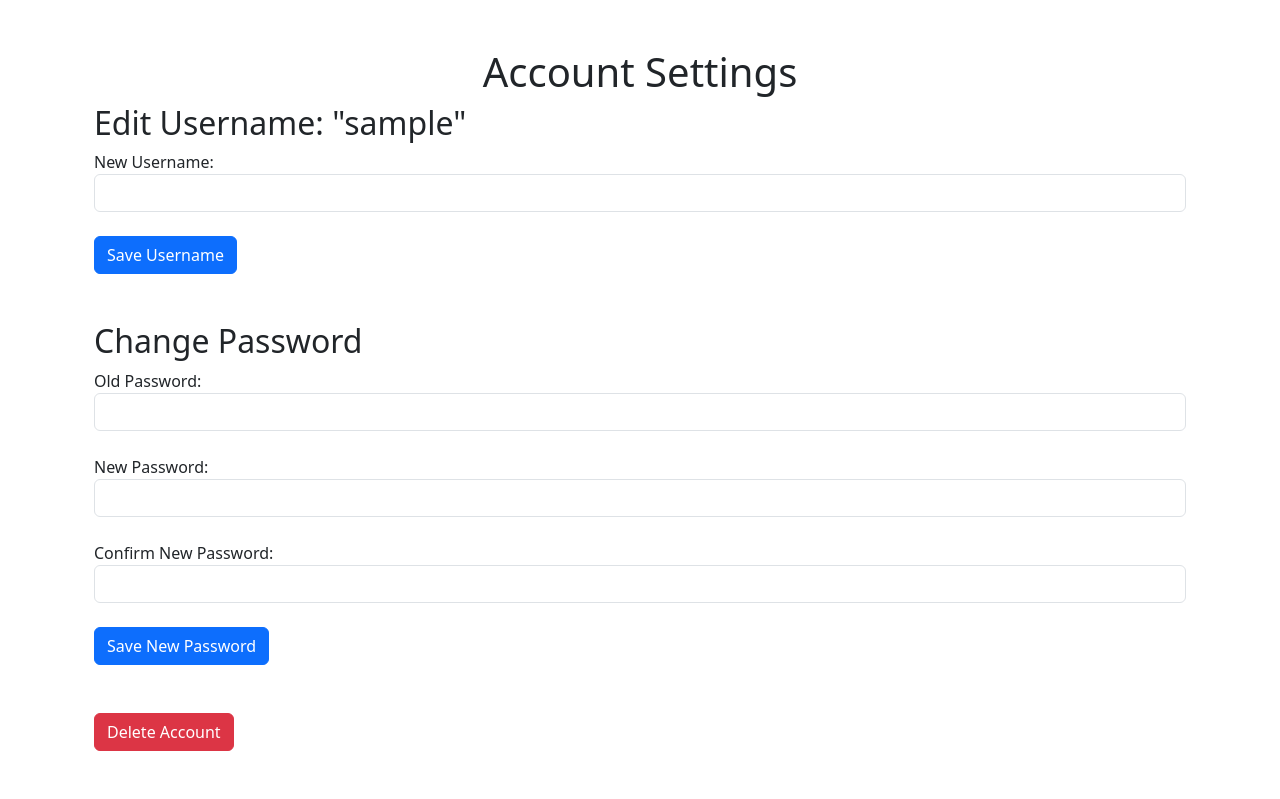
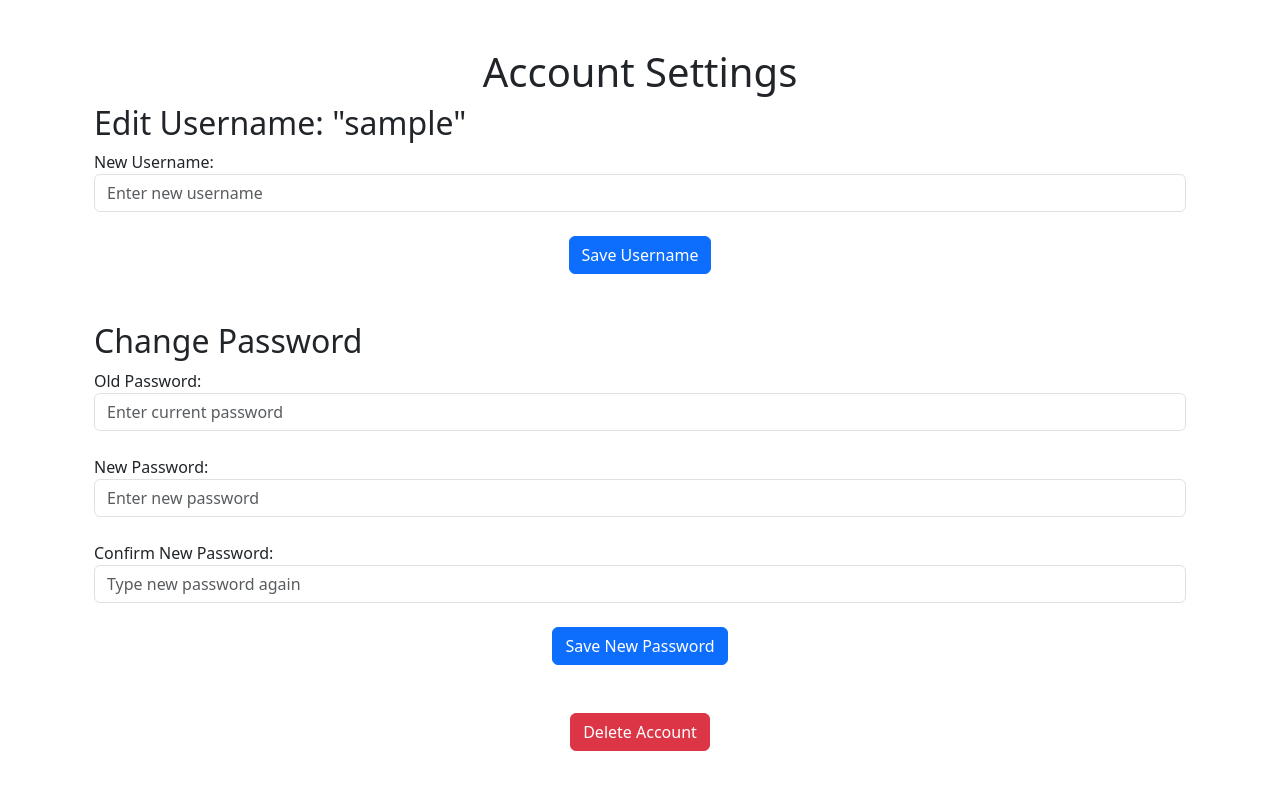
Before and after one commit to jimmydice/bugtracker23, a Flask app: page /account-settings in a window 1280 px wide. Shown: the part 56-855 px from the top of the page. Run offline with Flask 3, Linux system fonts and the light colour scheme; the visitor is signed in with stand-in values (Sample User, id 1).

Commit message:
buttons centered

```diff
--- a/website/templates/account_settings.html
+++ b/website/templates/account_settings.html
@@ -10,10 +10,18 @@
         <form method="POST" action="/update-username">
             <div class="form-group">
                 <label for="new_username">New Username:</label>
-                <input type="text" class="form-control" id="new_username" name="new_username" required>
+                <input type="text"
+                class="form-control"
+                id="new_username"
+                name="new_username"
+                placeholder="Enter new username"
+                required>
             </div>
             <br />
-            <button type="submit" class="btn btn-primary">Save Username</button>
+            <div class="d-flex justify-content-center">
+                <button type="submit" class="btn btn-primary">Save Username</button>
+            </div>
+
         </form>
         <br />
         <br />
@@ -28,6 +36,7 @@
                 class="form-control"
                 id="old_password"
                 name="old_password"
+                placeholder="Enter current password"
                 required>
             </div>
             <br />
@@ -38,6 +47,7 @@
                 class="form-control"
                 id="new_password"
                 name="new_password"
+                placeholder="Enter new password"
                 required>
             </div>
             <br />
@@ -48,19 +58,25 @@
                 class="form-control"
                 id="new_password2"
                 name="new_password2"
+                placeholder="Type new password again"
                 required>
             </div>
             <br />
-            <button type="submit"
-            class="btn btn-primary">Save New Password
-            </button>
+            <div class="d-flex justify-content-center">
+                <button type="submit"
+                class="btn btn-primary">Save New Password
+                </button>
+            </div>
         </form>
         <br />
         <br />
 
         <div class="form-group">
-            <button type="submit"
-            class="btn btn-danger">Delete Account</button>
+            <div class="d-flex justify-content-center">
+                <button type="submit"
+                    class="btn btn-danger">Delete Account
+                </button>
+            </div>
         </div>
         <br />
         <br />
--- a/website/templates/base.html
+++ b/website/templates/base.html
@@ -99,7 +99,7 @@
 
 <footer class="footer bg-white text-black text-center">
     <div class="container py-3">
-        <p style="color: rgba(125, 120, 120, 0.826);">&copy; Developed and Designed by Dimitris Zaras, 2023</p>
+        <p style="color: rgba(125, 120, 120, 0.826); font-size: 14px;">&copy; Developed and Designed by Dimitris Zaras, 2023</p>
     </div>
 </footer>
 
--- a/website/templates/login.html
+++ b/website/templates/login.html
@@ -27,7 +27,9 @@
                 />
             </div>
             <br />
-            <button type="submit" class="btn btn-primary">Login</button>
+            <div class="d-flex justify-content-center">
+                <button type="submit" class="btn btn-primary">Login</button>
+            </div>
         </form>
     </div>
 {% endblock %}
--- a/website/templates/sign_up.html
+++ b/website/templates/sign_up.html
@@ -49,7 +49,10 @@
               />
           </div>
           <br />
-          <button type="submit" class="btn btn-primary">Submit</button>
+          <div class="d-flex justify-content-center">
+            <button type="submit" class="btn btn-primary text-center">Submit</button>
+          </div>
+
       </form>
     </div>
 {% endblock %}
```
